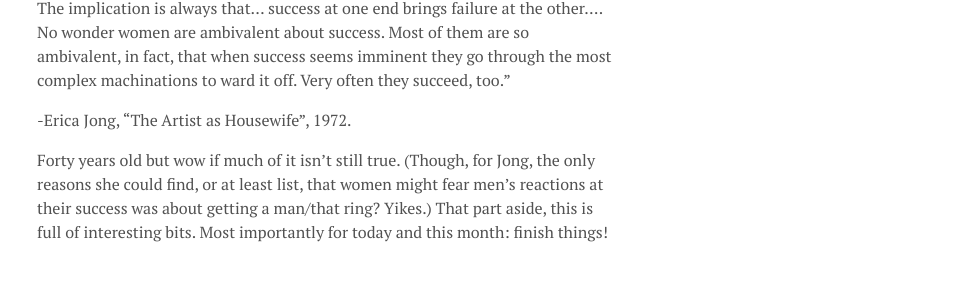
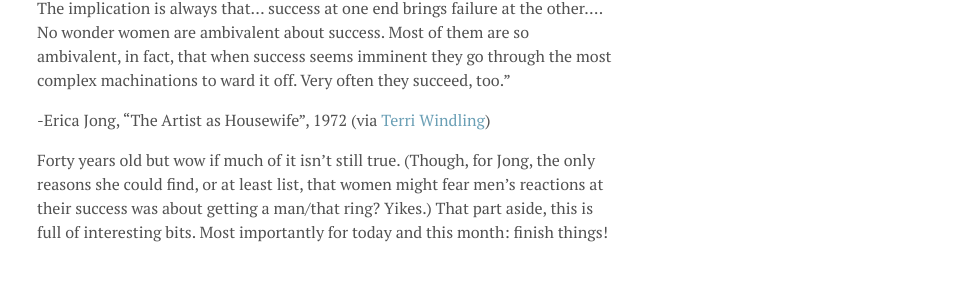
Before and after one commit to readertowriter/readertowriter.github.io, a Jekyll site: the page built from _posts/2014-11-13-Finishing-Things.md, in a window 1280 px wide. Shown: the part 603-907 px from the top of the page, without its empty margins (315-1280 px from the left). Built offline with Jekyll 4.4.1, drawn with Linux system fonts in a browser that asks for light colours; Markdown is read by kramdown in place of the engine named in the settings.

Commit message:
new post

```diff
--- a/_posts/2014-11-13-Finishing-Things.md
+++ b/_posts/2014-11-13-Finishing-Things.md
@@ -11,6 +11,6 @@ Don't be too successful or men will be scared of you.
 The implication is always that... success at one end brings failure at the other....
 No wonder women are ambivalent about success. Most of them are so ambivalent, in fact, that when success seems imminent they go through the most complex machinations to ward it off. Very often they succeed, too."
 
--Erica Jong, "The Artist as Housewife", 1972.
+-Erica Jong, "The Artist as Housewife", 1972 (via [Terri Windling](http://windling.typepad.com/blog/2014/11/taking-risks.html))
 
 Forty years old but wow if much of it isn't still true. (Though, for Jong, the only reasons she could find, or at least list, that women might fear men's reactions at their success was about getting a man/that ring? Yikes.) That part aside, this is full of interesting bits. Most importantly for today and this month: finish things!
```
